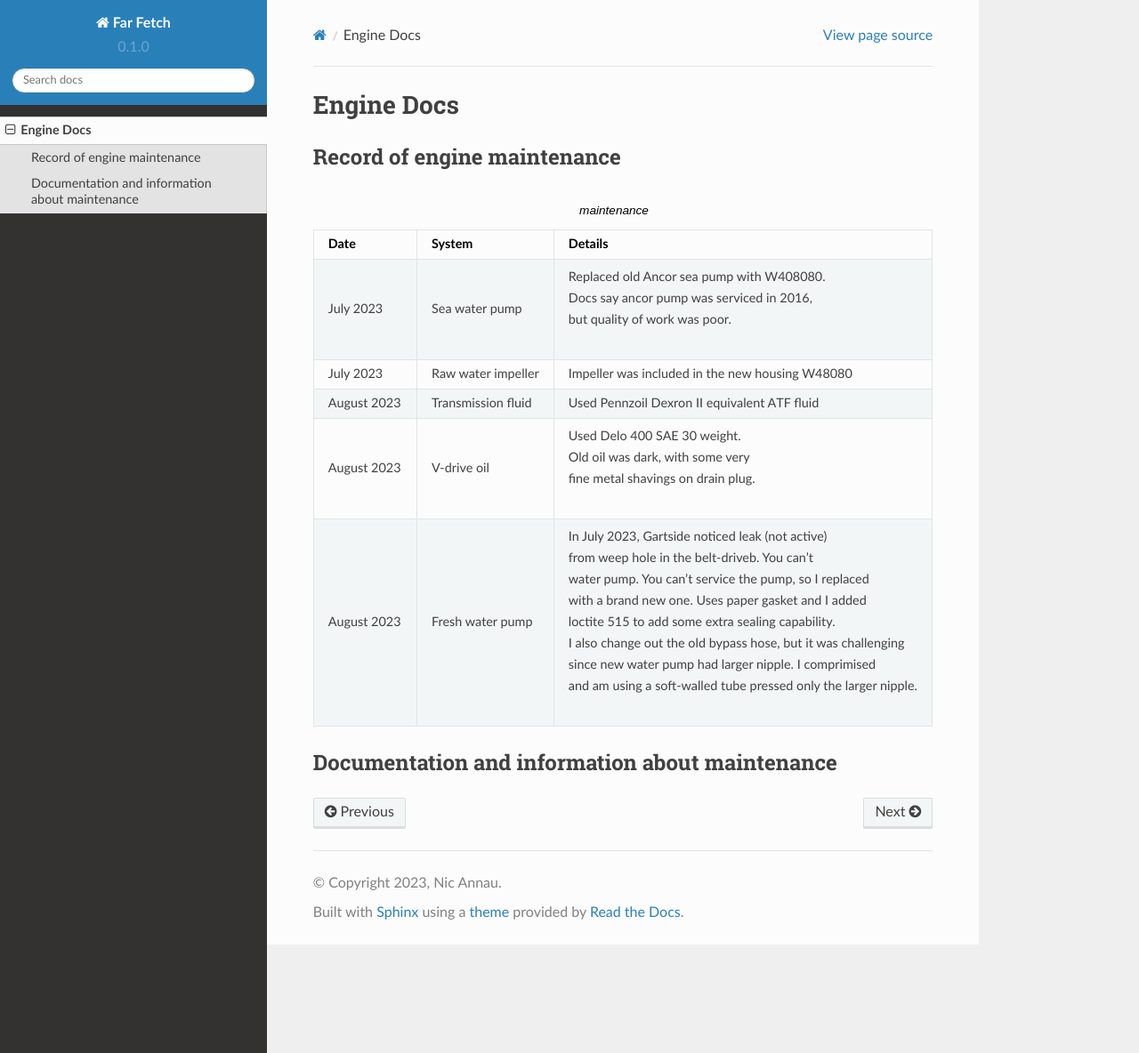
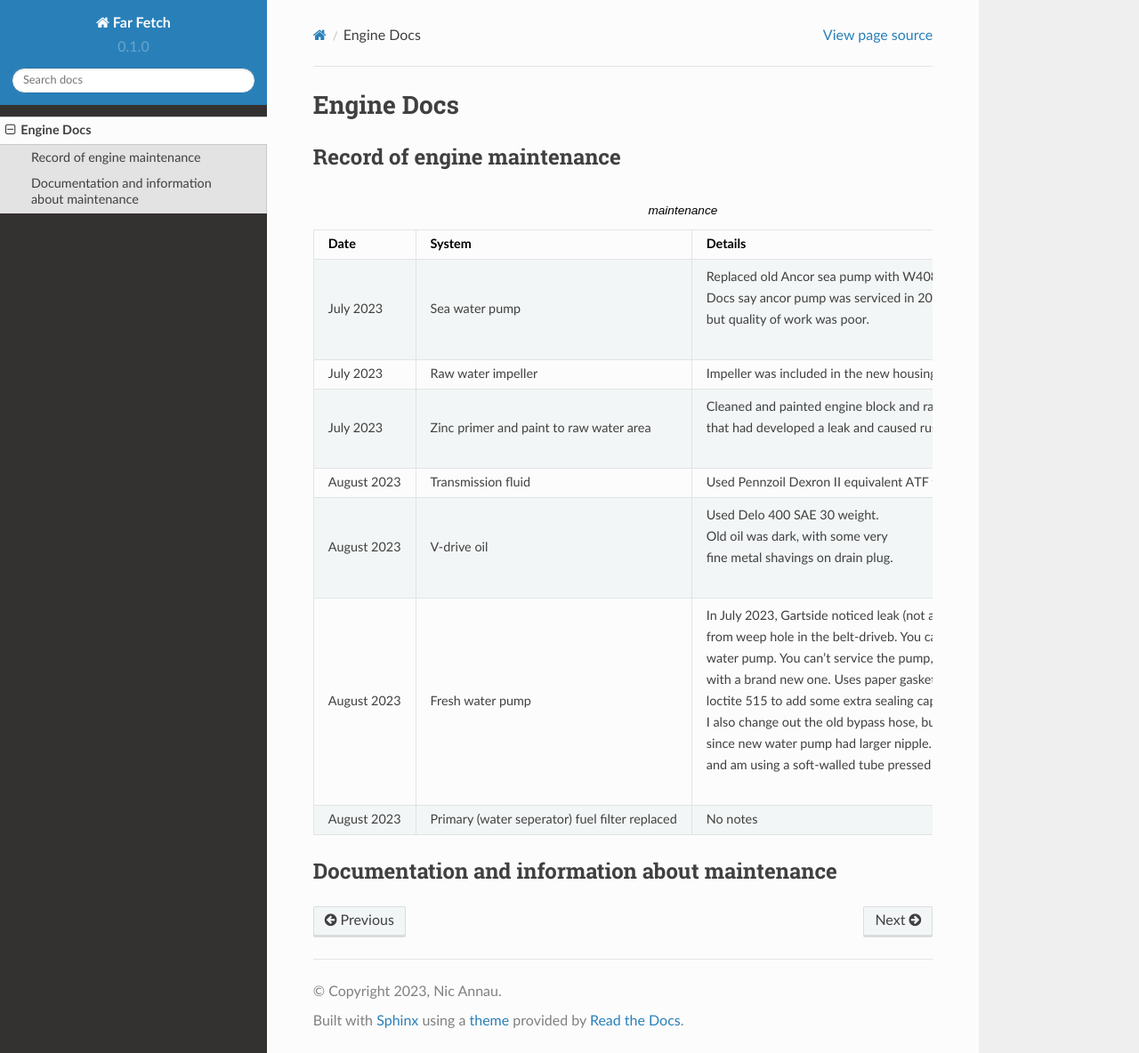
Before and after one commit to nannau/farfetch, a Sphinx documentation site: the page built from docs/source/engine.rst, in a window 1280 px wide and 1184 px high. Shown: the whole window at 89% size. Built offline with Sphinx 7.4.7 and the Read the Docs theme 2.0.0, drawn with Linux system fonts in a browser that asks for light colours.

Commit message:
Add items

```diff
--- a/docs/source/engine.rst
+++ b/docs/source/engine.rst
@@ -18,6 +18,10 @@ Record of engine maintenance
    * - July 2023
      - Raw water impeller
      - Impeller was included in the new housing W48080
+   * - July 2023
+     - Zinc primer and paint to raw water area
+     - | Cleaned and painted engine block and raw water housing area
+       | that had developed a leak and caused rust.
    * - August 2023
      - Transmission fluid
      - Used Pennzoil Dexron II equivalent ATF fluid
@@ -36,6 +40,8 @@ Record of engine maintenance
        | I also change out the old bypass hose, but it was challenging
        | since new water pump had larger nipple. I comprimised
        | and am using a soft-walled tube pressed only the larger nipple.
-
+   * - August 2023
+     - Primary (water seperator) fuel filter replaced
+     - No notes
 Documentation and information about maintenance
 -----------------------------------------------
```
